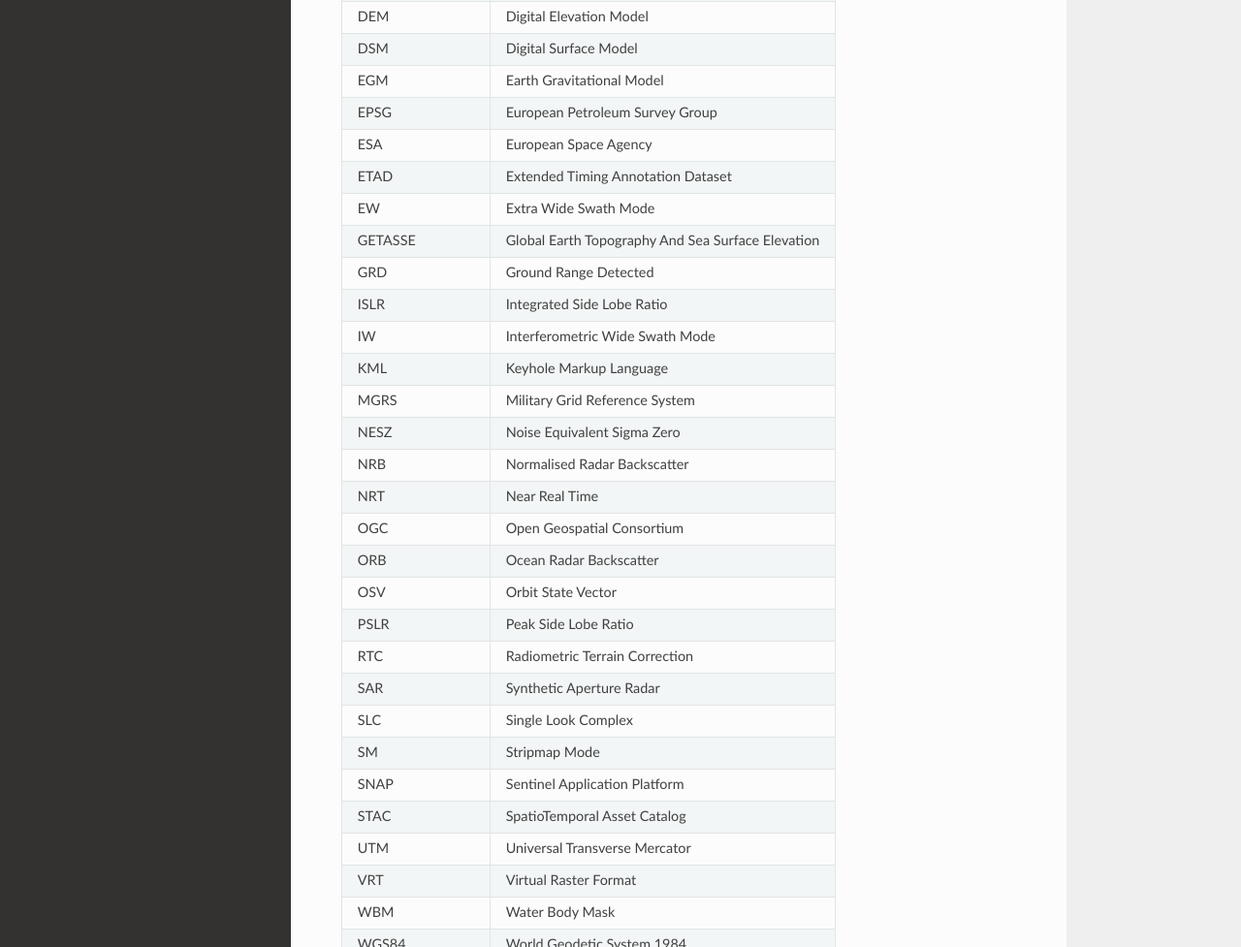
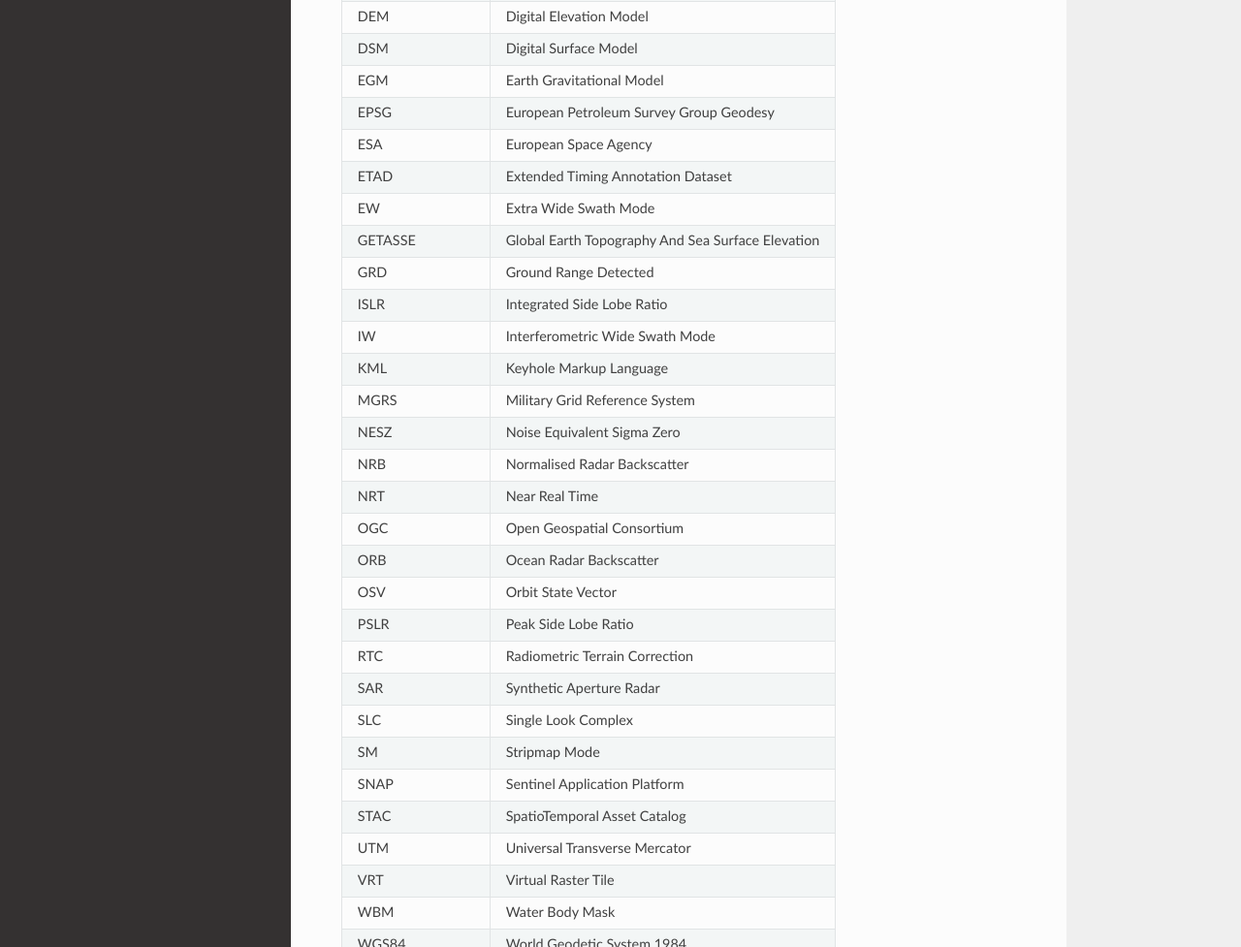
Before and after one commit to SAR-ARD/s1ard, a Sphinx documentation site: the page built from docs/about/abbreviations.rst, in a window 1280 px wide and 1400 px high. Shown: the part 423-1400 px from the top of the window at 97% size. Built offline with Sphinx 7.4.7 and the Read the Docs theme 2.0.0, drawn with Linux system fonts in a browser that asks for light colours.

Commit message:
[docs] fix abbreviations

```diff
--- a/docs/about/abbreviations.rst
+++ b/docs/about/abbreviations.rst
@@ -28,7 +28,7 @@
    * - EGM
      - Earth Gravitational Model
    * - EPSG
-     - European Petroleum Survey Group
+     - European Petroleum Survey Group Geodesy
    * - ESA
      - European Space Agency
    * - ETAD
@@ -76,7 +76,7 @@
    * - UTM
      - Universal Transverse Mercator
    * - VRT
-     - Virtual Raster Format
+     - Virtual Raster Tile
    * - WBM
      - Water Body Mask
    * - WGS84
```
